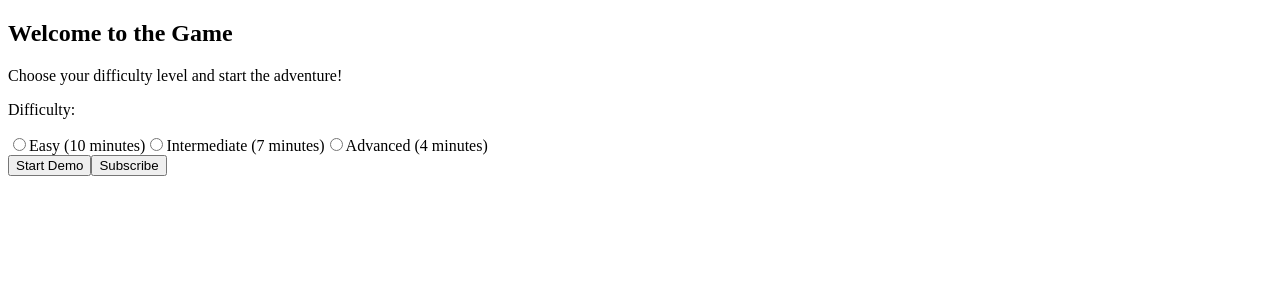
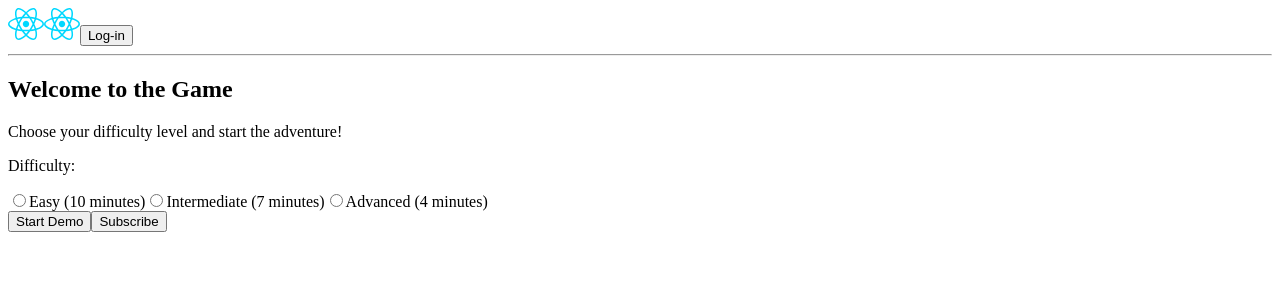
Before and after one commit to mauroale2501/project-game, a React (Vite) app in the folder frontend/: page / in a window 1280 px wide. Shown: the top 300 px of the page. Built offline with nearby package versions, Linux system fonts and the light colour scheme.

Commit message:
Implement Nav.tsx

```diff
--- a/frontend/src/components/Nav.tsx
+++ b/frontend/src/components/Nav.tsx
@@ -1,5 +1,76 @@
-const Nav = () => {
-  return <></>;
-};
+import Container from "react-bootstrap/Container";
+import Navbar from "react-bootstrap/Navbar";
+import Button from "react-bootstrap/Button";
+import { Link } from "react-router-dom";
+import logo from "../assets/react.svg";
+import "../styles/Nav.css";
+
+function Nav() {
+  return (
+    <Navbar expand="lg" className="nav">
+      <Container className="container">
+        <Link to="/">
+          <img src={logo} alt="logo-brand" className="logo-brand" />
+        </Link>
+        <Link to="/profile">
+          <img src={logo} alt="logo-profile" className="logo-profile" />
+        </Link>
+        <Button>Log-in</Button>
+      </Container>
+      <hr />
+    </Navbar>
+  );
+}
 
 export default Nav;
+
+// import logo from "../assets/react.svg";
+// import { Link } from "react-router-dom";
+// // import NavBar from "react-bootstrap/Navbar";
+// import "./Nav.css";
+
+// const Nav = () => {
+//   return (
+//     <>
+//       <nav className="nav" style={{ backgroundColor: "#242424" }}>
+//         <Link to="/">
+//           <img className="logo" src={logo} alt="logo-brand" />
+//         </Link>
+//         <Link className="profile" to="/profile">
+//           <img src={logo} alt="profile" />
+//         </Link>
+//       </nav>
+//     </>
+//   );
+// };
+
+// export default Nav;
+// import React from "react";
+// import { Link } from "react-router-dom";
+// import "./Nav.css";
+
+// const Nav: React.FC = () => {
+//   return (
+//     <nav className="navbar">
+//       <div className="navbar-left">
+//         <Link to="/" className="logo">
+//           Logo
+//         </Link>
+//       </div>
+//       <div className="navbar-right">
+//         <Link to="/profile" className="profile-link">
+//           <img
+//             src="ruta-a-tu-imagen-de-perfil"
+//             alt="Profile"
+//             className="profile-image"
+//           />
+//         </Link>
+//         <Link to="/login" className="login-button">
+//           Login
+//         </Link>
+//       </div>
+//     </nav>
+//   );
+// };
+
+// export default Nav;
```
